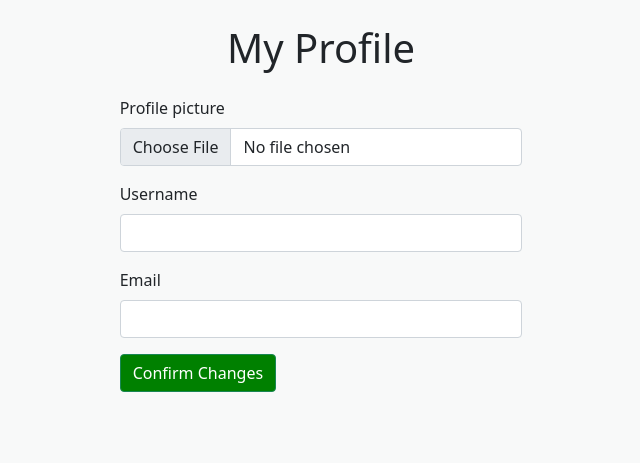
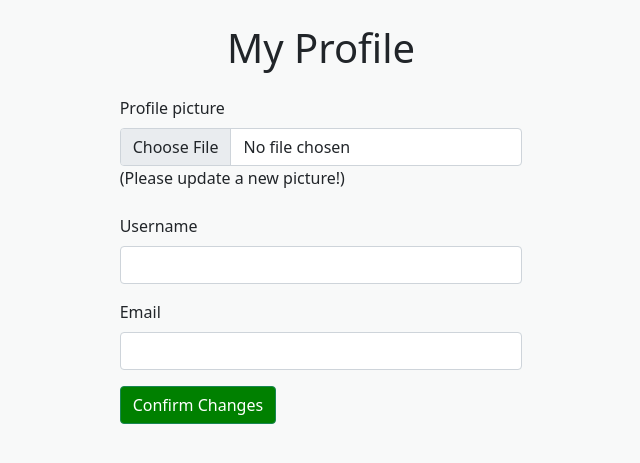
Before and after one commit to tiagopascoa/recipes-project, a Node server app: page /user-profile/600000000000000000000001 in a window 1280 px wide. Shown: the part 72-535 px from the top of the page, without its empty margins (319-959 px from the left). Run offline with Node 20, Linux system fonts and the light colour scheme; some libraries are stand-ins or nearby versions.

Commit message:
all features working, css completed

```diff
--- a/public/js/script.js
+++ b/public/js/script.js
@@ -20,3 +20,10 @@
  function changeFavClass2() {
   document.querySelector("#heart").style.fontWeight = 400;
 }
+
+function displayClickedMessageFav() {
+  const button = document.getElementById("fav-on-click").style.display = "block";
+}
+function displayClickedMessageRat() {
+  const button = document.getElementById("rat-on-click").style.display = "block";
+}
--- a/public/stylesheets/style.css
+++ b/public/stylesheets/style.css
@@ -254,6 +254,10 @@
   color: white;
 }
 
+.btn-remove{
+  width: 6.5rem;
+}
+
 .btn-own-recipes{
   width: 5rem;
 }
@@ -266,3 +270,11 @@
 .not-found{
   width:50%;
 }
+
+#fav-on-click{
+  display: none;
+}
+
+#rat-on-click{
+  display: none;
+}
--- a/routes/auth.js
+++ b/routes/auth.js
@@ -9,7 +9,7 @@
 
 router.post("/signup", fileUpload.single("image"),  async (req, res) => {
 
- let fileUrlOnCloudinary = "";
+ let fileUrlOnCloudinary = "/images/default-user-img.png";
   if (req.file) {
     fileUrlOnCloudinary = req.file.path;
   }
--- a/views/recipes/search.hbs
+++ b/views/recipes/search.hbs
@@ -65,7 +65,7 @@
             </div>
           </div>
           <div class="view-recipe-btn-container">
-            <div class="view-recipe-btn mb-2">
+            <div class="btn btn-success mb-2">
               <a href="/recipe-page/{{_id}}">View Recipe</a>
             </div>
           </div>
--- a/views/users/user-favorite-list.hbs
+++ b/views/users/user-favorite-list.hbs
@@ -67,7 +67,7 @@
               {{/eq}}
             </div>
             <div class="card-user">
-              <h6><i class="fas fa-user-circle me-1"></i>{{user.username}}</h6>
+              <h6><i class="fas fa-user-circle me-1"></i>{{../username}}</h6>
             </div>
           </div>
           <div class="view-recipe-btn-container">
@@ -76,7 +76,7 @@
               </div>
               <div>
                 <form action="/user-favorite-list/{{_id}}/remove" method="POST">
-                  <button class="btn btn-delete" type="submit">Remove</button>
+                  <button class="btn btn-delete btn-remove" type="submit">Remove</button>
                 </form>
               </div>
           </div>
--- a/views/users/user-profile.hbs
+++ b/views/users/user-profile.hbs
@@ -5,19 +5,20 @@
 
       <form action="/user-profile/{{loggedUser._id}}/update" method="POST" enctype="multipart/form-data">
       <div class="mb-3">
-        <label for="formGroupExampleInput2" class="form-label">Profile picture</label>
+        <label for="profileImageUpdate" class="form-label">Profile picture</label>
          {{!-- How can we render an image from cloudinary?? --}}
-        <input type="file" class="form-control" id="formGroupExampleInput2" placeholder="" name="image">
+        <input type="file" class="form-control" id="profileImageUpdate" placeholder="" name="image">
+        <label for="profileImageUpdate" class="form-label">(Please update a new picture!)</label>
       </div>
 
       <div class="mb-3">
-        <label for="formGroupExampleInput" class="form-label">Username</label>
-        <input type="text" class="form-control" id="formGroupExampleInput" placeholder="" name="username" value="{{loggedUser.username}}" required>
+        <label for="usernameUpdate" class="form-label">Username</label>
+        <input type="text" class="form-control" id="usernameUpdate" placeholder="" name="username" value="{{loggedUser.username}}" required>
 
       </div>
       <div class="mb-3">
-        <label for="formGroupExampleInput2" class="form-label">Email</label>
-        <input type="email" class="form-control" id="formGroupExampleInput2" placeholder="" name="email" value="{{loggedUser.email}}" required>
+        <label for="emailUpdate" class="form-label">Email</label>
+        <input type="email" class="form-control" id="emailUpdate" placeholder="" name="email" value="{{loggedUser.email}}" required>
 
       </div>
       <div class="control-group">
```
Also changed, not shown: routes/recipe.js (+16 -2 lines), views/recipes/recipe-page.hbs (+6 -6 lines), views/recipes/update-recipe.hbs (+5 -4 lines).
